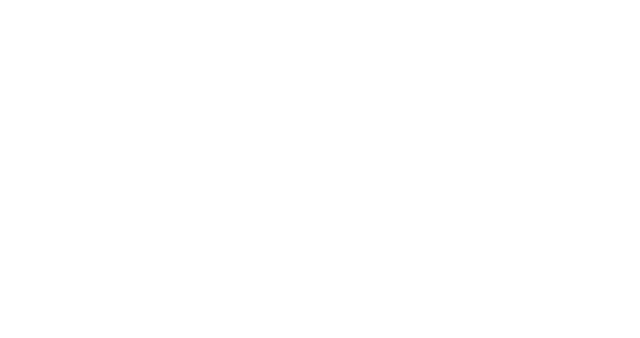
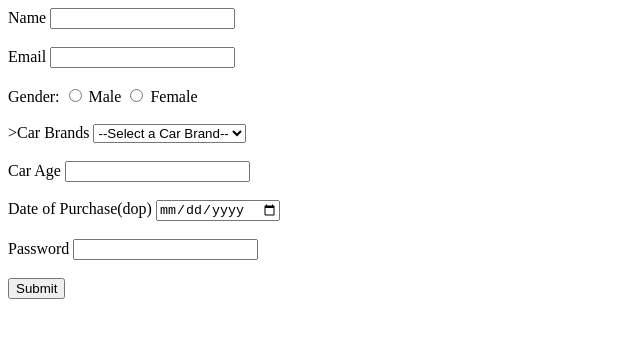
Before and after one commit to acciojob/car-insurance-form-vishalseries7030, a website: page main.html in a window 1280 px wide. Shown: the whole page, without its empty margins (0-640 px from the left). Drawn offline with Linux system fonts and the light colour scheme.

Commit message:
created a submission

```diff
--- a/main.html
+++ b/main.html
@@ -8,6 +8,46 @@
 
 <body>
 	<!-- the entire body must be written by student -->
+	<form method="post">
+		<label for="name">Name</label>
+		<input type="text" id="name" name="name" required><br><br>
+
+		<label for="email">Email</label>
+		<input type="email" id="email" name="email" required><br><br>
+
+		<label>Gender:</label>
+        <input type="radio" id="gender_m" name="gender" required>
+        <label for="gender_m">Male</label>
+
+        <input type="radio" id="gender_f" name="gender" required>
+        <label for="gender_f">Female</label><br><br>
+
+		<label for="cars">>Car Brands</label>
+		<select id="cars">
+        <option value="">--Select a Car Brand--</option>
+        <option value="BMW">BMW</option>
+        <option value="Audi">Audi</option>
+        <option value="Mercedez">Mercedez</option>
+       </select><br><br>
+
+		<label for="cars">Car Age</label>
+		<input type="number" id="carage" required> <br><br>
+
+		<label for="date">Date  of Purchase(dop)</label>
+		<input type="date" id="dop" required><br><br>
+
+		<label for="password">Password</label>
+		<input type="password" id="password" required><br><br>
+
+		<button type="submit">Submit</button>
+
+
+
+
+
+
+
+	</form>
     <script type="text/javascript" src="./script.js">
 </script>
 
```
